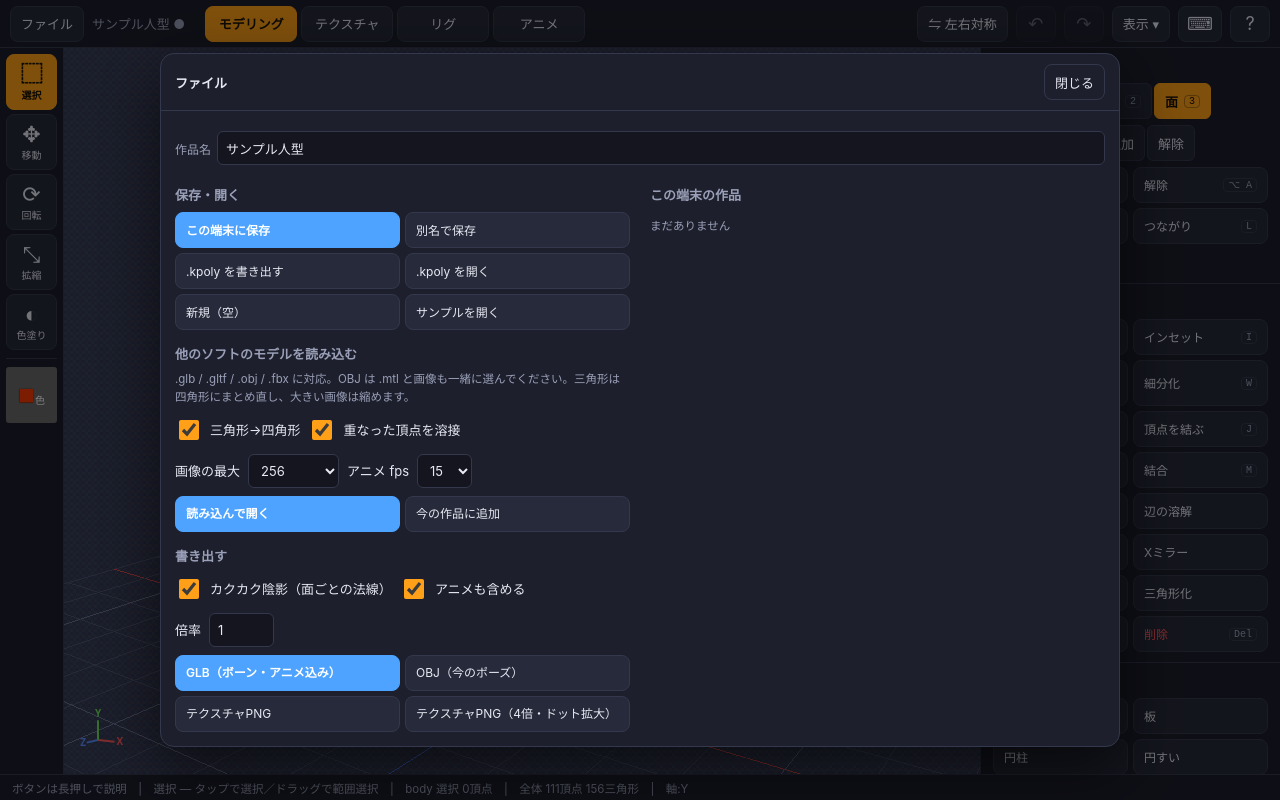
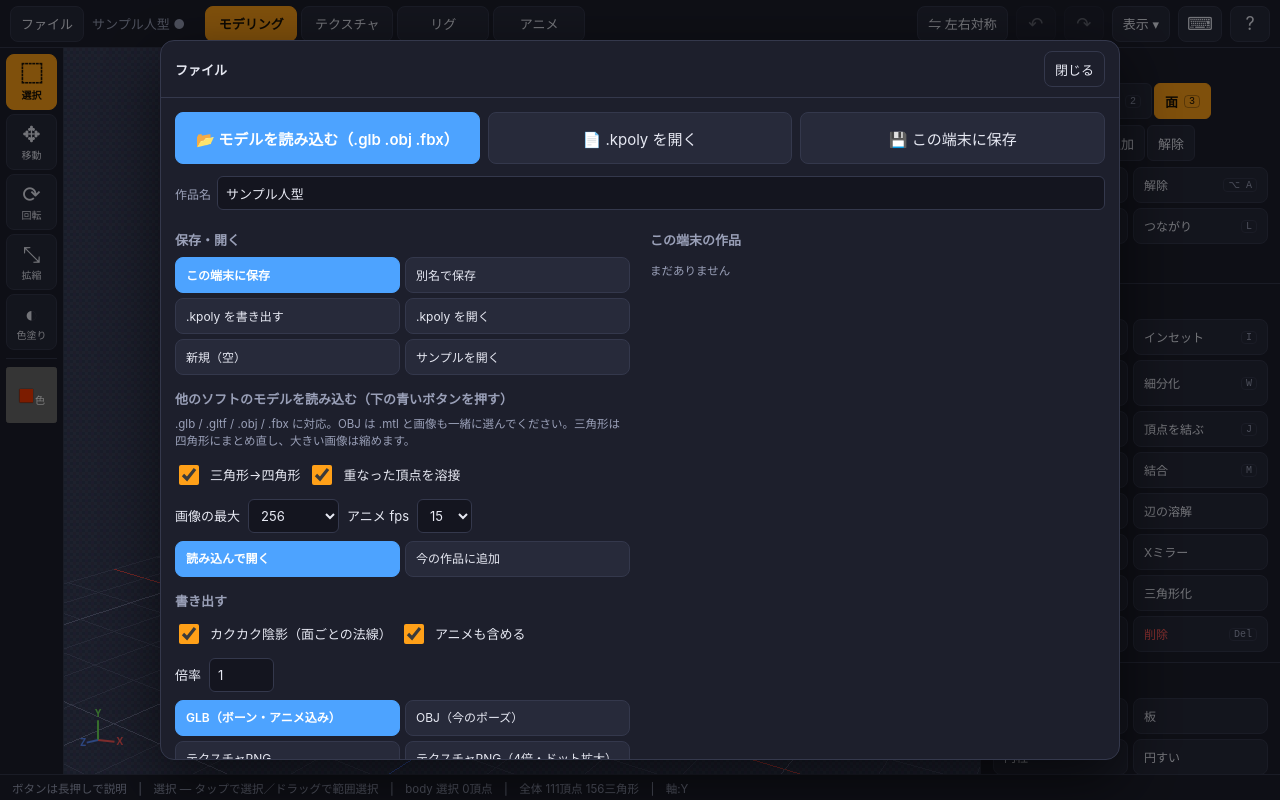
Before and after one commit to nupotsu104/kakupoly, a website built with Vite: page index.html in a window 1280 px wide. Both pictures are taken after a click on the button "ファイル". Built offline with nearby package versions, Linux system fonts and the light colour scheme.

Commit message:
ファイル画面の一番上に大きな「モデルを読み込む」等のボタンを置く
見出しを押してしまう・ボタンが画面下に隠れる問題への対応

Co-Authored-By: Claude Opus 5.5 <noreply@anthropic.com>
Claude-Session: https://claude.ai/code/session_015yJ2Z47DyF3vrAQZxgBtrb

```diff
--- a/src/styles.css
+++ b/src/styles.css
@@ -766,3 +766,16 @@ textarea {
   border-color: #ff6ec7;
   color: #2a0820;
 }
+
+.bigbtns {
+  display: flex;
+  gap: 8px;
+  flex-wrap: wrap;
+  margin-bottom: 12px;
+}
+.btn.big {
+  min-height: 52px;
+  font-size: 15px;
+  padding: 10px 16px;
+  flex: 1 1 200px;
+}
--- a/src/ui/dialogs.ts
+++ b/src/ui/dialogs.ts
@@ -166,6 +166,14 @@ export function openFileMenu(snapshot: () => string): void {
   });
   const lib = h('div', { class: 'library' }, h('p', { class: 'hint' }, '読み込み中…'));
   body.append(
+    // よく使う操作は一番上に大きく（下の方はスクロールしないと見えないことがあるため）
+    h(
+      'div',
+      { class: 'bigbtns' },
+      button('📂 モデルを読み込む（.glb .obj .fbx）', () => doImport(false, m.close), { cls: 'primary big' }),
+      button('📄 .kpoly を開く', () => openKpoly(m.close), { cls: 'big' }),
+      button('💾 この端末に保存', () => saveToLibrary(false, snapshot()).then(refresh), { cls: 'big' }),
+    ),
     h('div', { class: 'prow' }, h('span', { class: 'lbl' }, '作品名'), name),
     h(
       'div',
@@ -184,18 +192,7 @@ export function openFileMenu(snapshot: () => string): void {
             saveToLibrary(false, snapshot()).then(refresh);
           }),
           button('.kpoly を書き出す', () => downloadBlob(new Blob([serialize(state.doc)], { type: 'application/json' }), `${safe(state.doc.name)}.kpoly`)),
-          button('.kpoly を開く', async () => {
-            const [f] = await pickFile('.kpoly,application/json');
-            if (!f) return;
-            try {
-              setDoc(deserialize(await f.text()));
-              currentId = null;
-              m.close();
-              actx.vp?.frame();
-            } catch (e) {
-              toast((e as Error).message);
-            }
-          }),
+          button('.kpoly を開く', () => openKpoly(m.close)),
           button('新規（空）', () => {
             if (isDirty() && !confirm('保存していない変更は失われます。新規にしますか？')) return;
             setDoc(newDoc());
@@ -210,7 +207,7 @@ export function openFileMenu(snapshot: () => string): void {
             actx.vp?.frame();
           }),
         ),
-        h('h3', {}, '他のソフトのモデルを読み込む'),
+        h('h3', {}, '他のソフトのモデルを読み込む（下の青いボタンを押す）'),
         h('p', { class: 'hint' }, '.glb / .gltf / .obj / .fbx に対応。OBJ は .mtl と画像も一緒に選んでください。三角形は四角形にまとめ直し、大きい画像は縮めます。'),
         importOptionsForm(),
         h(
@@ -266,6 +263,19 @@ export function openFileMenu(snapshot: () => string): void {
       );
   }
   refresh();
+}
+
+async function openKpoly(close: () => void): Promise<void> {
+  const [f] = await pickFile('.kpoly,application/json');
+  if (!f) return;
+  try {
+    setDoc(deserialize(await f.text()));
+    currentId = null;
+    close();
+    actx.vp?.frame();
+  } catch (e) {
+    toast((e as Error).message);
+  }
 }
 
 const safe = (s: string) => s.replace(/[\\/:*?"<>|\s]+/g, '_') || 'model';
```
